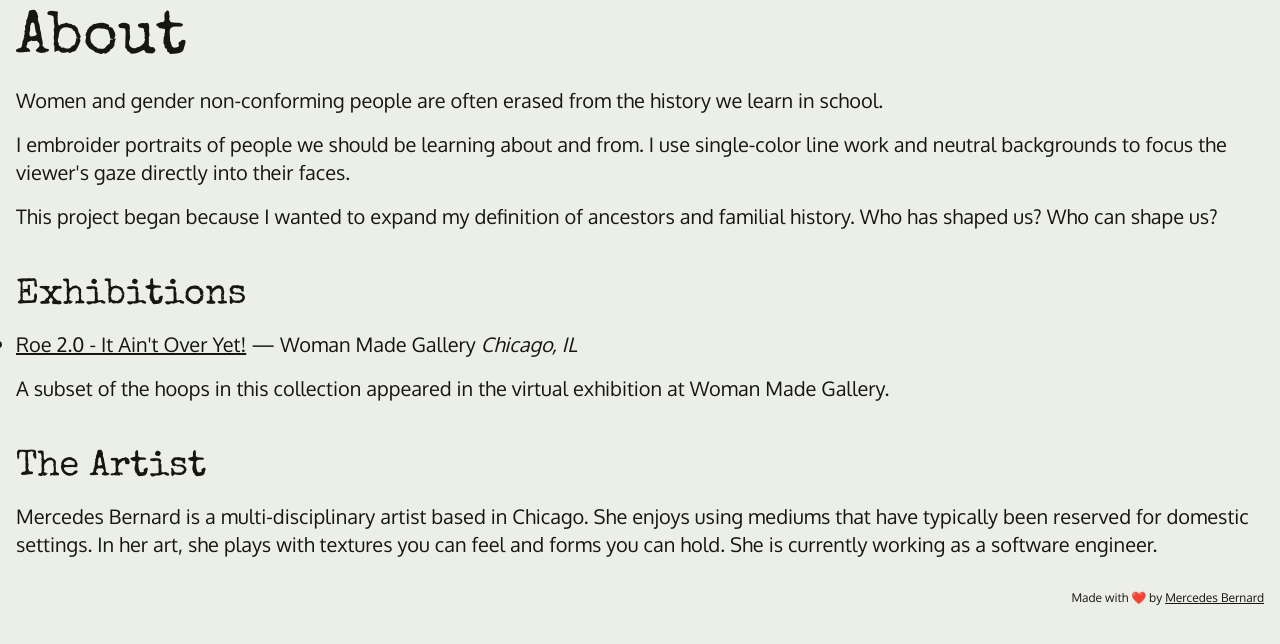
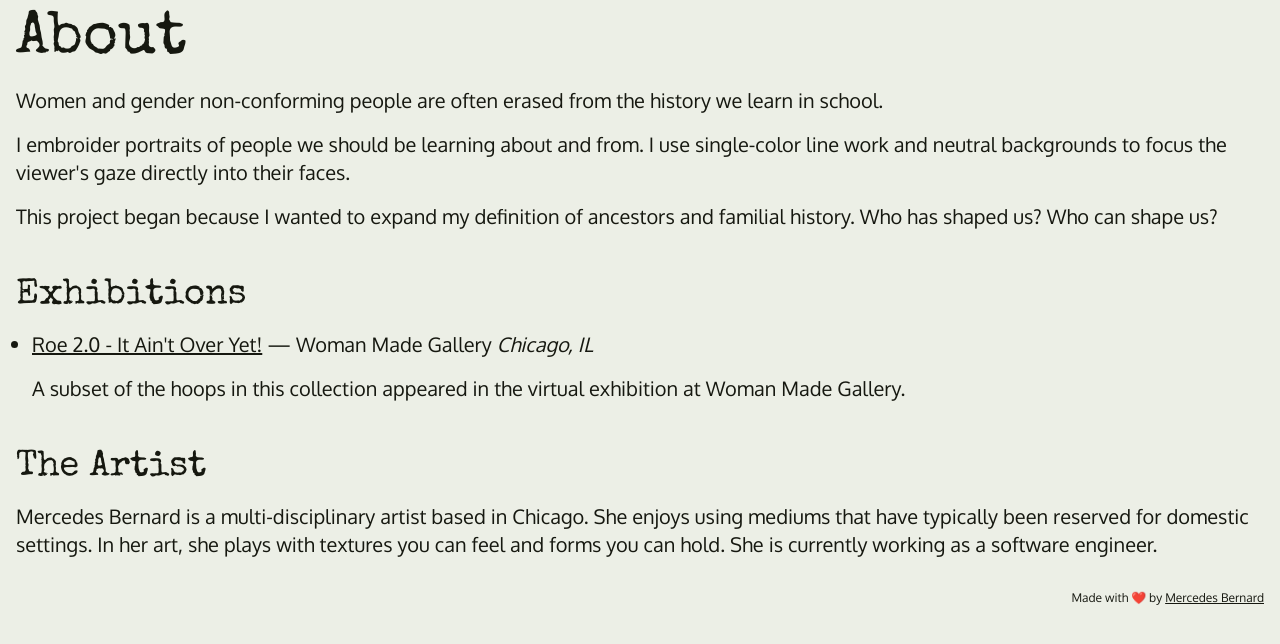
Before and after one commit to mercedesb/herstory-hoops, an Eleventy site: page about.html in a window 1280 px wide. Shown: the part 142-786 px from the top of the page. Built offline with nearby package versions, Linux system fonts and the light colour scheme; Eleventy itself is replaced by a stand-in of ours; files that its build step writes are made by us from their sources.

Commit message:
update list spacing on about

```diff
--- a/about.html
+++ b/about.html
@@ -24,7 +24,7 @@ layout: base_layout.html
 <h2>Exhibitions</h2>
 
 <ul class="list-disc">
-  <li>
+  <li class="ml-4">
     <p>
       <a href="https://womanmade.org/artwork/mercedes-bernard/"
         >Roe 2.0 - It Ain't Over Yet!</a
```
